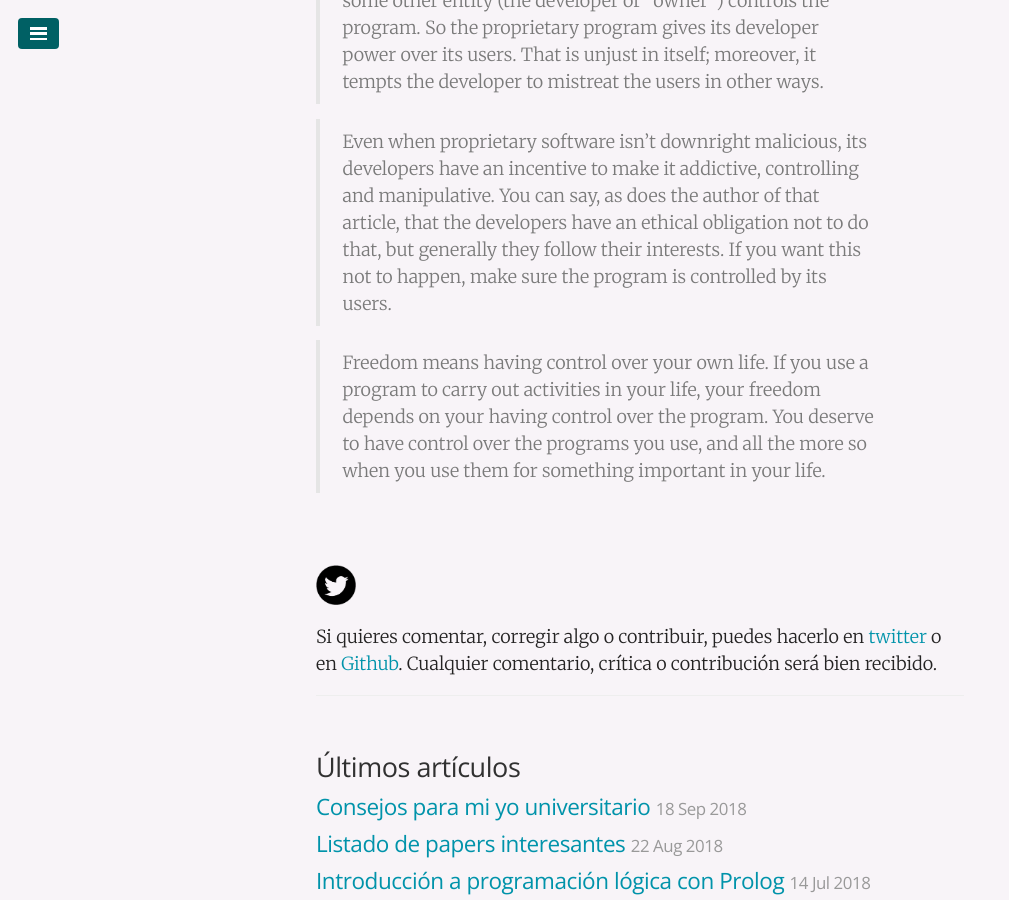
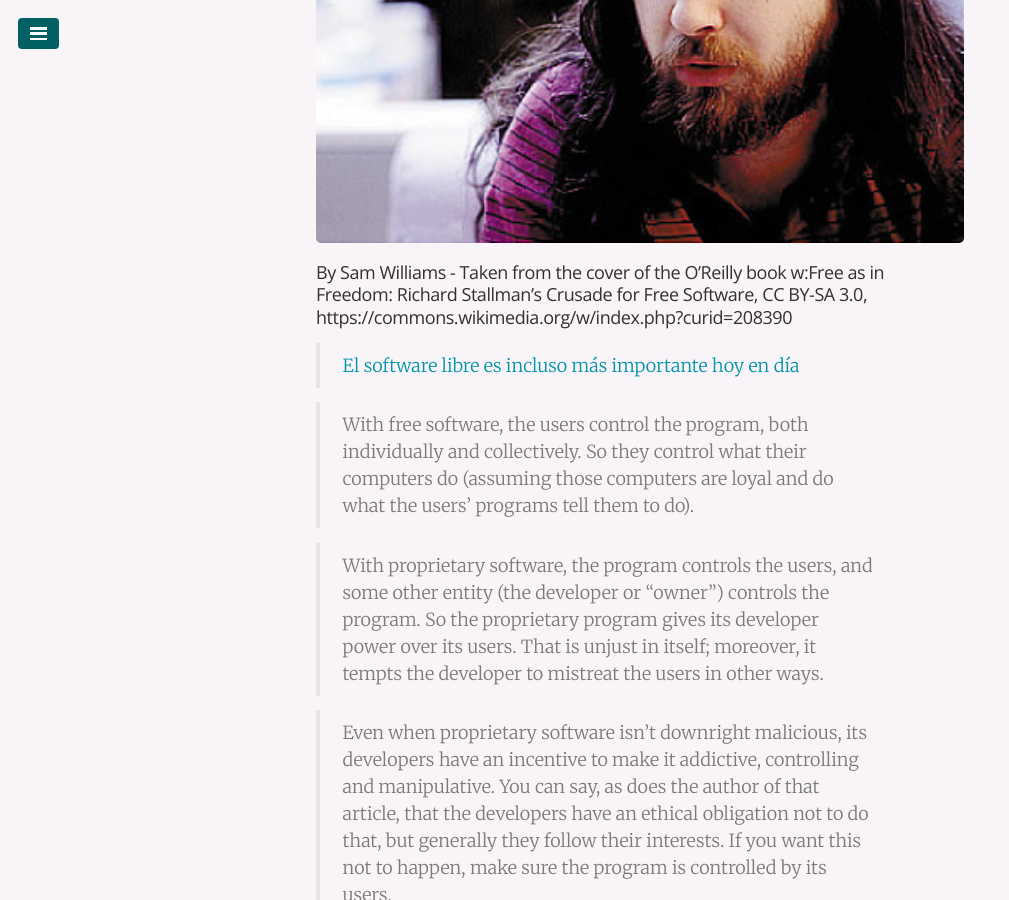
Before and after one commit to juanmirod/juanmirod.github.io, a Jekyll site: the page built from _posts/2018-02-15-porque-linux.markdown, in a window 1280 px wide and 900 px high, scrolled down 7193 px. Shown: the whole window, without its empty margins (0-1009 px from the left). Built offline with Jekyll 4.4.1, drawn with Linux system fonts in a browser that asks for light colours.

Commit message:
:tada: images for linux post

```diff
--- a/_posts/2018-02-15-porque-linux.markdown
+++ b/_posts/2018-02-15-porque-linux.markdown
@@ -80,6 +80,9 @@ En [In the begining was the command line](http://www.cryptonomicon.com/beginning
 
 Por último, quería volver a incidir en la propiedad más destacable de Linux, que cada vez parece más ahogada en esta nueva era de código abierto que no es código libre: Linux es Software Libre, y como bien dice Richard Stallman:
 
+![Picture of Richard Stallman by Sam Williams](/public/img/Richard_Matthew_Stallman.jpeg)
+###### By Sam Williams - Taken from the cover of the O'Reilly book w:Free as in Freedom: Richard Stallman's Crusade for Free Software, CC BY-SA 3.0, https://commons.wikimedia.org/w/index.php?curid=208390
+
 > [El software libre es incluso más importante hoy en día](https://www.gnu.org/philosophy/free-software-even-more-important.html)
 
 > With free software, the users control the program, both individually and collectively. So they control what their computers do (assuming those computers are loyal and do what the users' programs tell them to do).
```
Also changed, not shown: public/img/Richard_Matthew_Stallman.jpeg (added).
